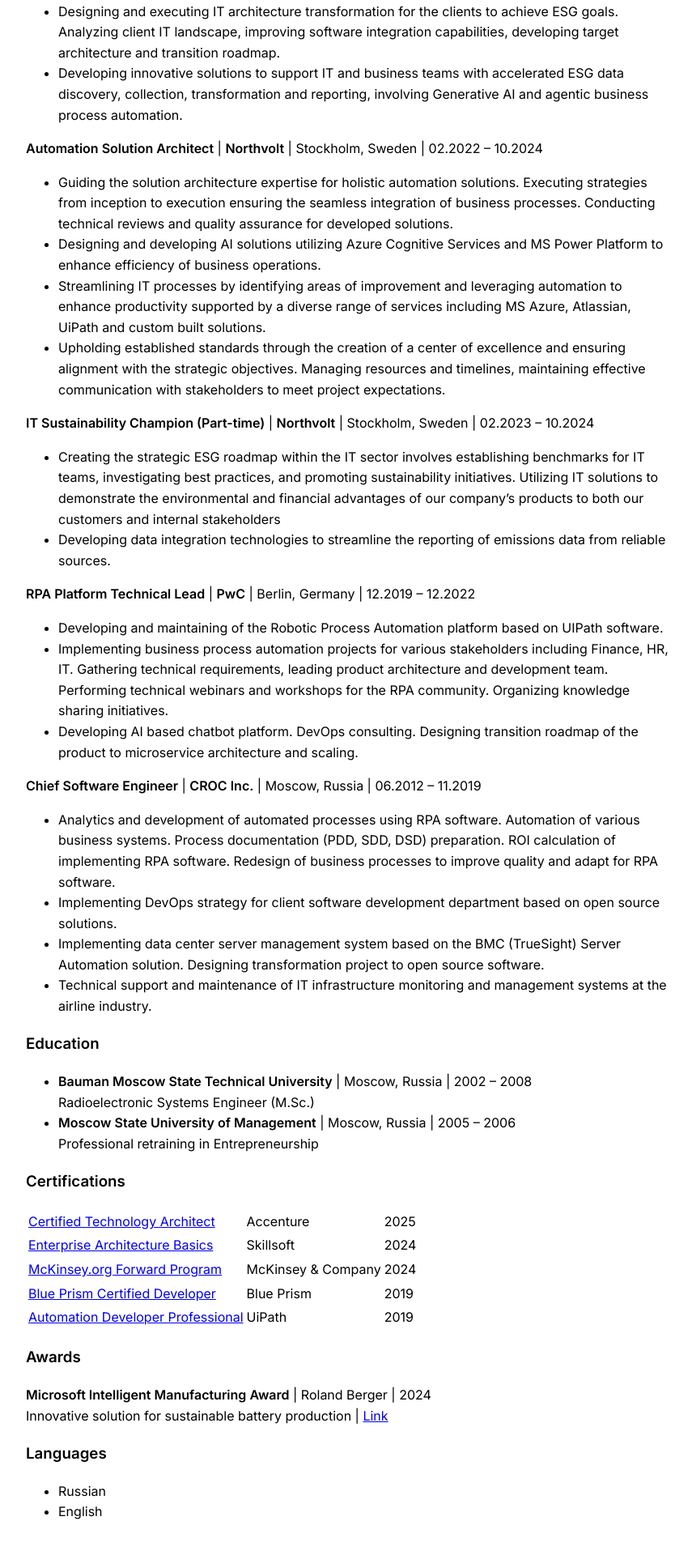
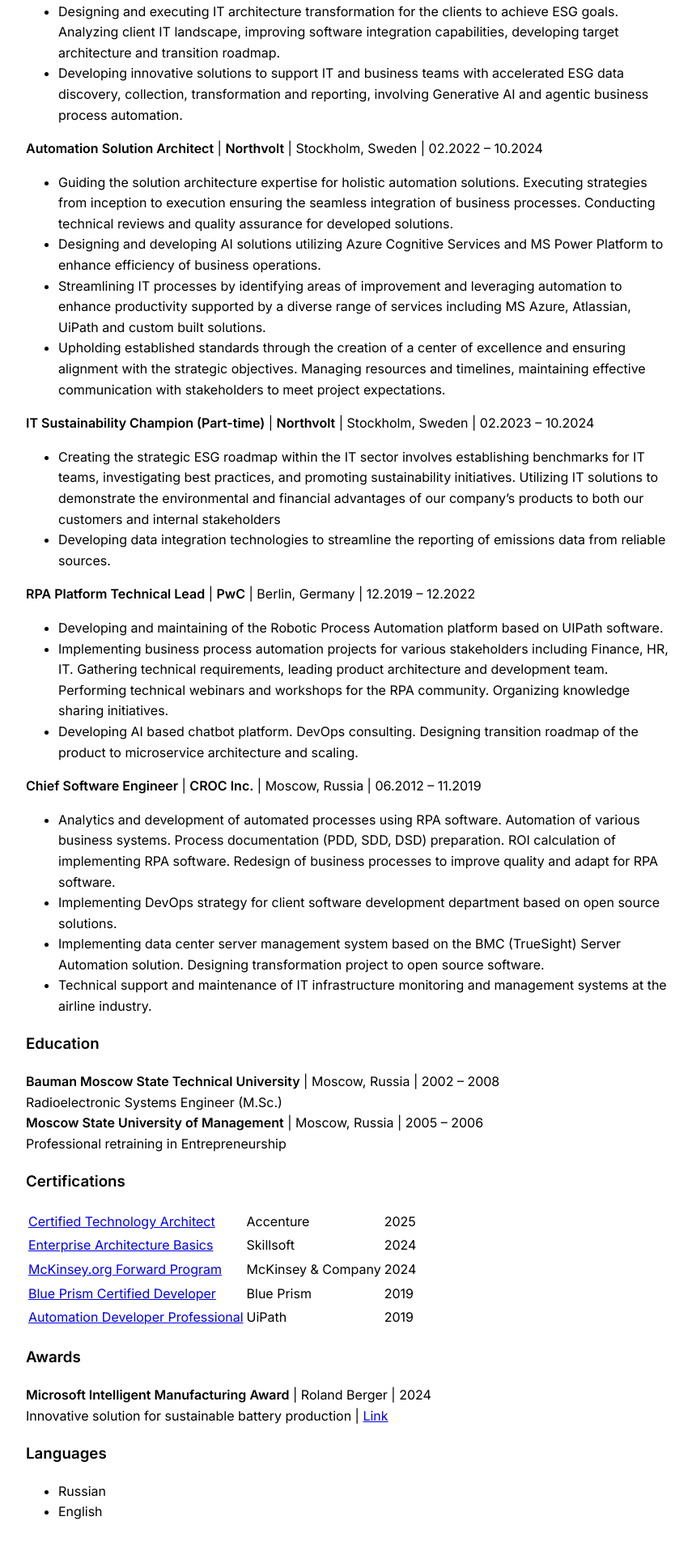
Before and after one commit to vkosilko/vkosilko.github.io, a Jekyll site: the page built from index.md, in a window 1280 px wide. Shown: the part 792-2712 px from the top of the page at 81% size, without its empty margins (208-1063 px from the left). Built offline with Jekyll 4.4.1, drawn with Linux system fonts in a browser that asks for light colours.

```diff
--- a/vladimir.kosilko.cv.md
+++ b/vladimir.kosilko.cv.md
@@ -49,9 +49,9 @@ Sustainable Technologies and Automation Architect specializing in AI, cloud serv
 
 ### **Education**
 
-- **Bauman Moscow State Technical University** | Moscow, Russia | 2002 – 2008
+**Bauman Moscow State Technical University** | Moscow, Russia | 2002 – 2008
 Radioelectronic Systems Engineer (M\.Sc.)
-- **Moscow State University of Management** | Moscow, Russia | 2005 – 2006
+**Moscow State University of Management** | Moscow, Russia | 2005 – 2006
 Professional retraining in Entrepreneurship
 
 ### **Certifications**
```
